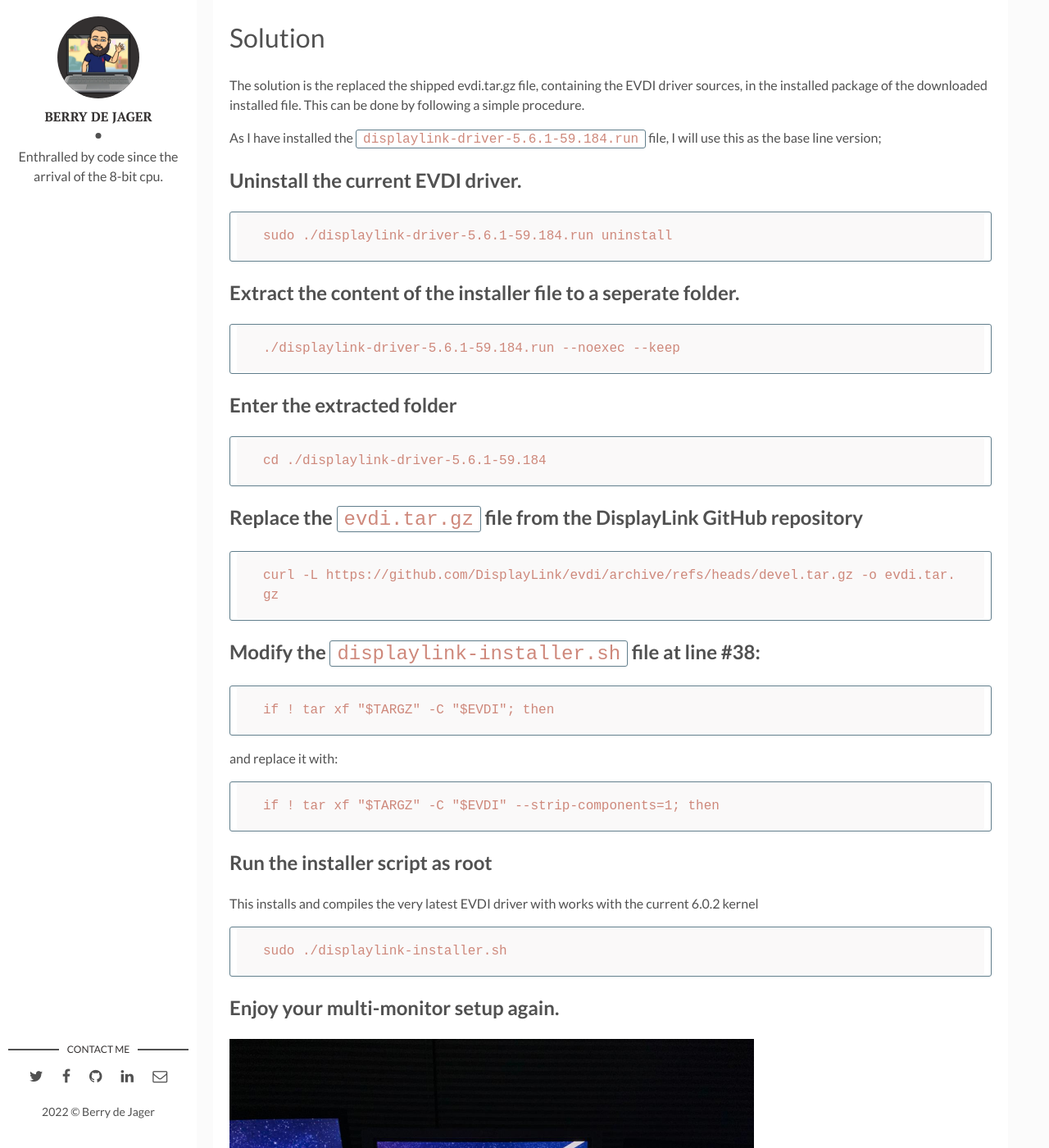
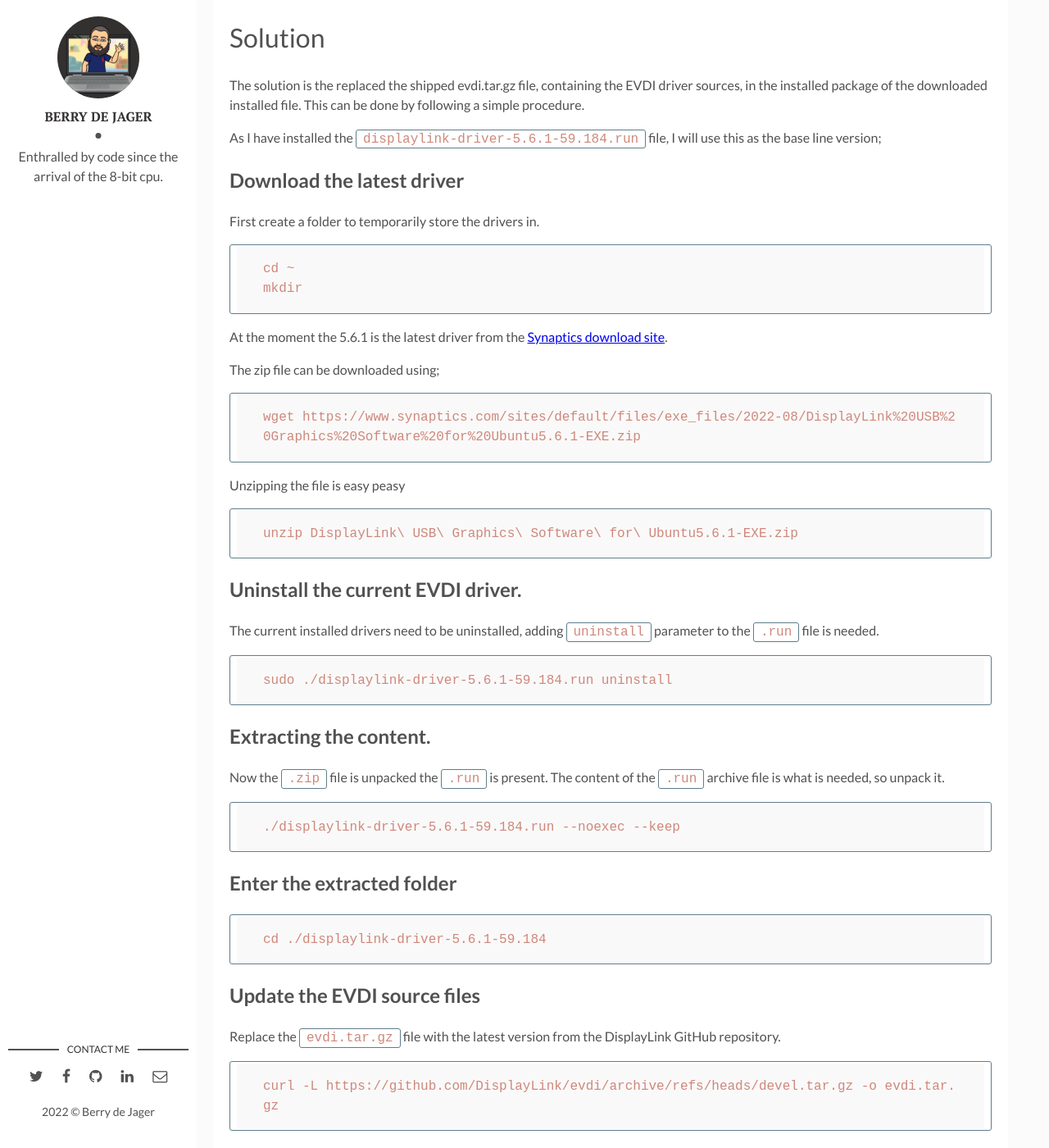
Before and after one commit to berrydejager/code, a Jekyll site: the page built from _posts/2022-10-28-Fix-DisplayLink_drivers-linux-kernel-6.markdown, in a window 1280 px wide and 1400 px high, scrolled down 756 px. Shown: the whole window at 82% size. Built offline with Jekyll 4.4.1, drawn with Linux system fonts in a browser that asks for light colours; some of the changed text lies outside the part shown.

Commit message:
Update 2022-10-28-Fix-DisplayLink_drivers-linux-kernel-6.markdown

```diff
--- a/_posts/2022-10-28-Fix-DisplayLink_drivers-linux-kernel-6.markdown
+++ b/_posts/2022-10-28-Fix-DisplayLink_drivers-linux-kernel-6.markdown
@@ -25,11 +25,33 @@ The solution is the replaced the shipped evdi.tar.gz file, containing the EVDI d
 
 As I have installed the `displaylink-driver-5.6.1-59.184.run` file, I will use this as the base line version;
 
+## Download the latest driver
+
+First create a folder to temporarily store the drivers in.
+
+    cd ~
+    mkdir
+
+At the moment the 5.6.1 is the latest driver from the [Synaptics download site](https://www.synaptics.com/products/displaylink-graphics/downloads/ubuntu).
+
+The zip file can be downloaded using;
+
+    wget https://www.synaptics.com/sites/default/files/exe_files/2022-08/DisplayLink%20USB%20Graphics%20Software%20for%20Ubuntu5.6.1-EXE.zip
+
+
+Unzipping the file is easy peasy
+
+    unzip DisplayLink\ USB\ Graphics\ Software\ for\ Ubuntu5.6.1-EXE.zip
+
 ## Uninstall the current EVDI driver.
+
+The current installed drivers need to be uninstalled, adding `uninstall` parameter to the `.run` file is needed.
 
     sudo ./displaylink-driver-5.6.1-59.184.run uninstall
 
-## Extract the content of the installer file to a seperate folder.
+## Extracting the content.
+
+Now the `.zip` file is unpacked the `.run` is present. The content of the `.run` archive file is what is needed, so unpack it.
 
     ./displaylink-driver-5.6.1-59.184.run --noexec --keep
 
@@ -37,11 +59,17 @@ As I have installed the `displaylink-driver-5.6.1-59.184.run` file, I will use t
 
     cd ./displaylink-driver-5.6.1-59.184
 
-## Replace the `evdi.tar.gz` file from the DisplayLink GitHub repository
+## Update the EVDI source files
+
+Replace the `evdi.tar.gz` file with the latest version from the DisplayLink GitHub repository.
 
     curl -L https://github.com/DisplayLink/evdi/archive/refs/heads/devel.tar.gz -o evdi.tar.gz
 
-## Modify the `displaylink-installer.sh` file at line #38:
+## Script modification
+
+The downloaded `evdi.tar.gz` archive contains an extra folder which the embedded `evdi.tar.gz` omits. So while extracing the file the path needs to altered by using the `--strip-components=1` parameter to the `tar` command.
+
+Modify the `install_evdi()` function of the`displaylink-installer.sh` file, around line #39:
 
     if ! tar xf "$TARGZ" -C "$EVDI"; then
 
@@ -51,11 +79,11 @@ and replace it with:
 
 ## Run the installer script as root
 
-This installs and compiles the very latest EVDI driver with works with the current 6.0.2 kernel
+This installs and compiles the latest EVDI driver which works with the current 6.0.2 kernel.
 
     sudo ./displaylink-installer.sh
 
-## Enjoy your multi-monitor setup again.
+## Enjoy the multi-monitor setup again.
 
 ![](/assets/img/Fix-DisplayLink_drivers-linux-kernel-6-whoohoo.png)
 
```
